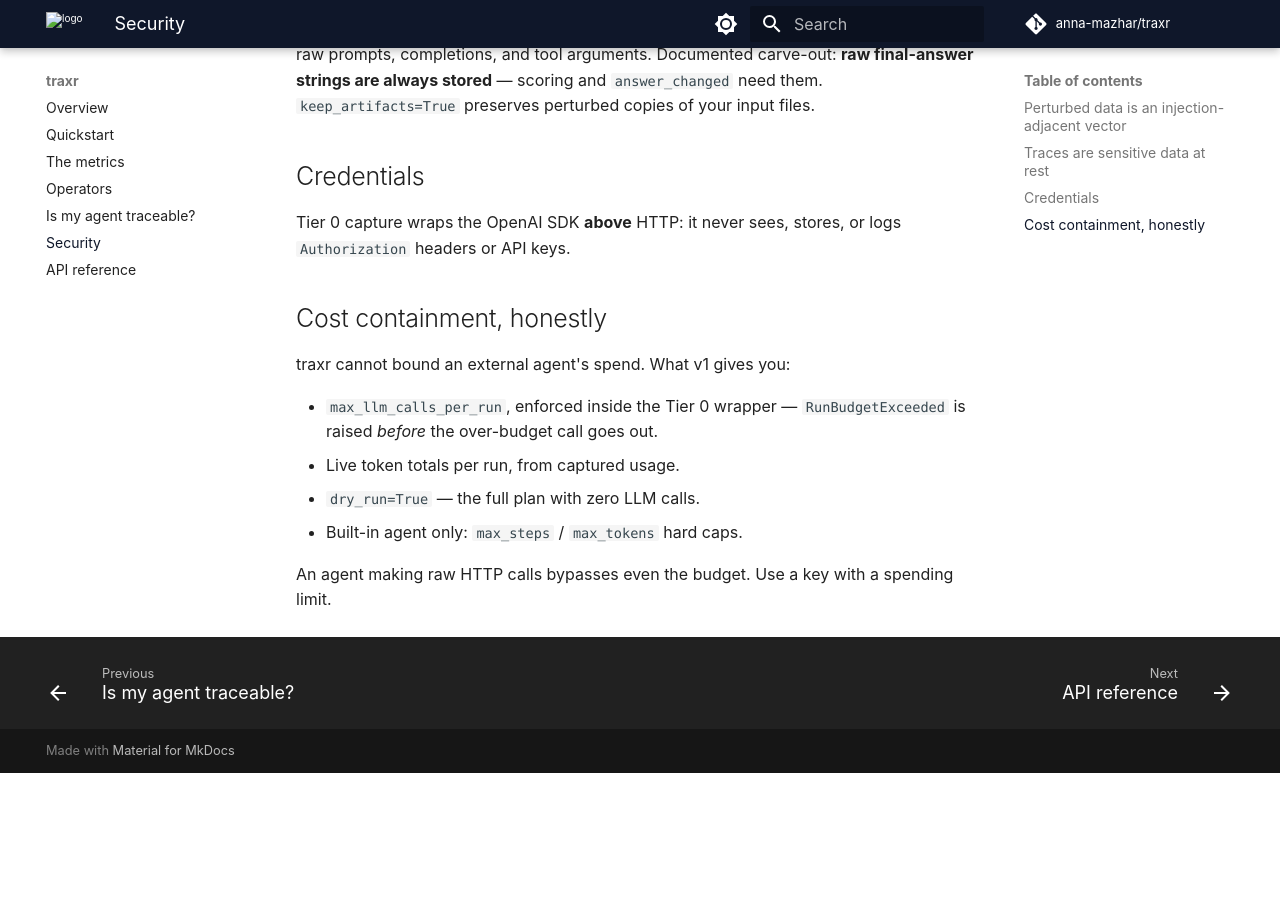
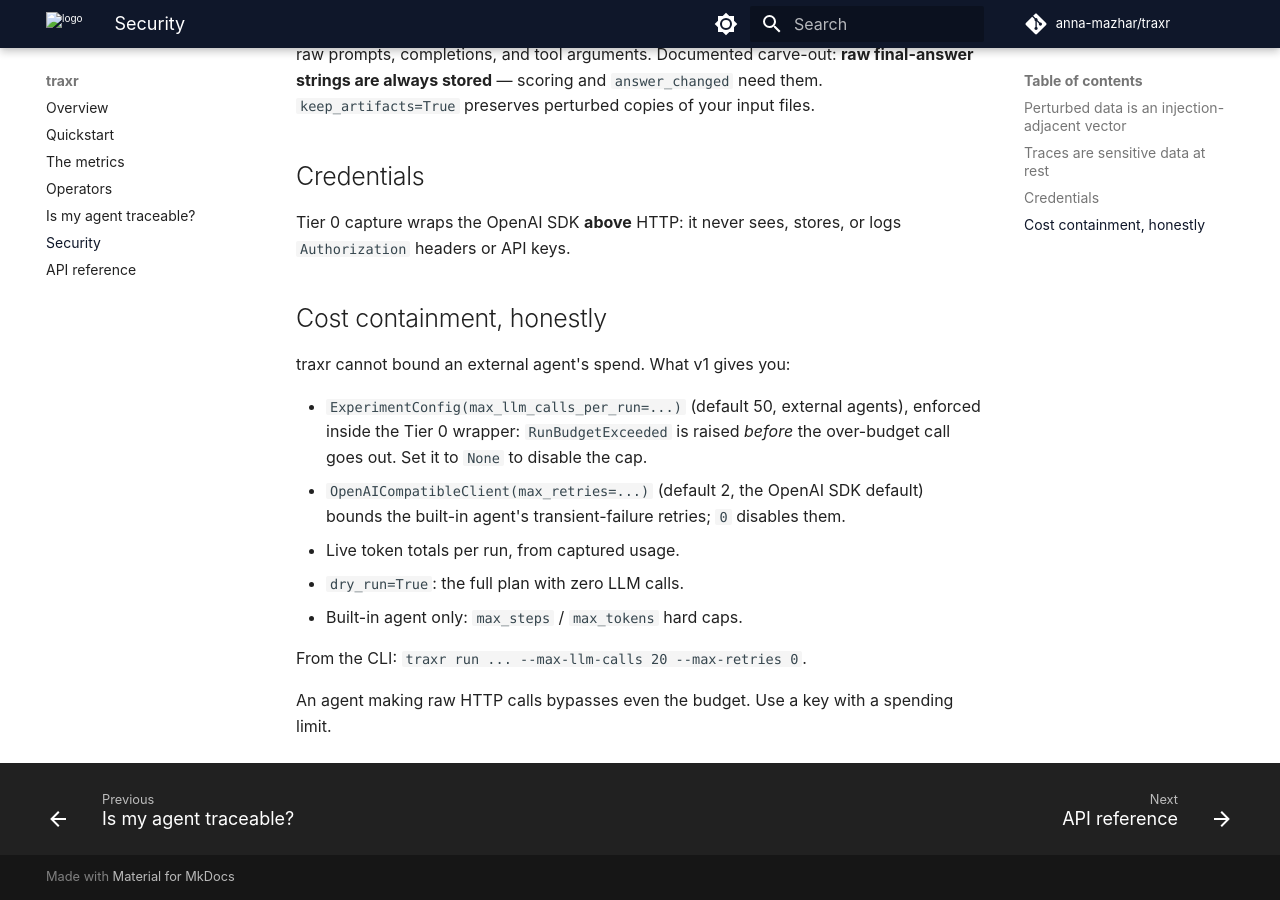
Before and after one commit to anna-mazhar/traxr, an MkDocs documentation site: the page built from docs/security.md, in a window 1280 px wide and 900 px high, scrolled down 633 px. Built offline with MkDocs 1.6.1 and Material for MkDocs 9.7.7, drawn with Linux system fonts in a browser that asks for light colours; comment, search, counter and statistics services are not loaded; before the commit the page ends 1406 px from its top, so only the background shows below that.

Commit message:
Surface max_llm_calls_per_run and max_retries spend knobs
- Add max_retries to OpenAICompatibleClient (forwarded to openai.OpenAI,
  default 2 = SDK default; 0 disables transient-failure retries).
- Add CLI flags --max-llm-calls (external-agent budget) and --max-retries
  (built-in --model client).
- Document both in README 'Cost', docs/security cost-containment, and the
  quickstart CLI section.

```diff
--- a/docs/security.md
+++ b/docs/security.md
@@ -38,11 +38,16 @@ or logs `Authorization` headers or API keys.
 
 traxr cannot bound an external agent's spend. What v1 gives you:
 
-- `max_llm_calls_per_run`, enforced inside the Tier 0 wrapper —
-  `RunBudgetExceeded` is raised *before* the over-budget call goes out.
+- `ExperimentConfig(max_llm_calls_per_run=...)` (default 50, external agents),
+  enforced inside the Tier 0 wrapper: `RunBudgetExceeded` is raised *before*
+  the over-budget call goes out. Set it to `None` to disable the cap.
+- `OpenAICompatibleClient(max_retries=...)` (default 2, the OpenAI SDK default)
+  bounds the built-in agent's transient-failure retries; `0` disables them.
 - Live token totals per run, from captured usage.
-- `dry_run=True` — the full plan with zero LLM calls.
+- `dry_run=True`: the full plan with zero LLM calls.
 - Built-in agent only: `max_steps` / `max_tokens` hard caps.
+
+From the CLI: `traxr run ... --max-llm-calls 20 --max-retries 0`.
 
 An agent making raw HTTP calls bypasses even the budget. Use a key with a
 spending limit.
```
Also changed, not shown: README.md (+12 -4 lines), docs/quickstart.md (+8 -0 lines), 2 other files.
